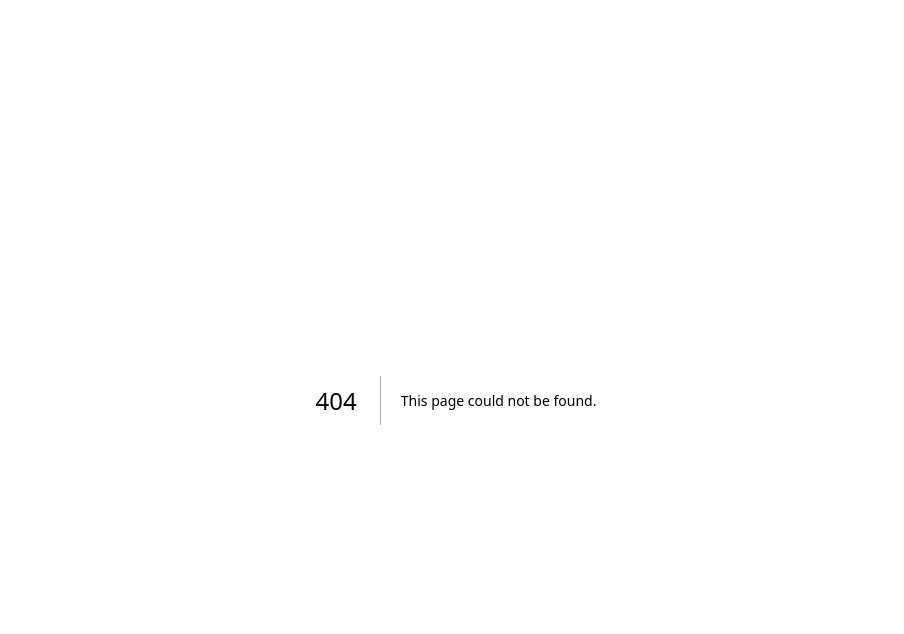
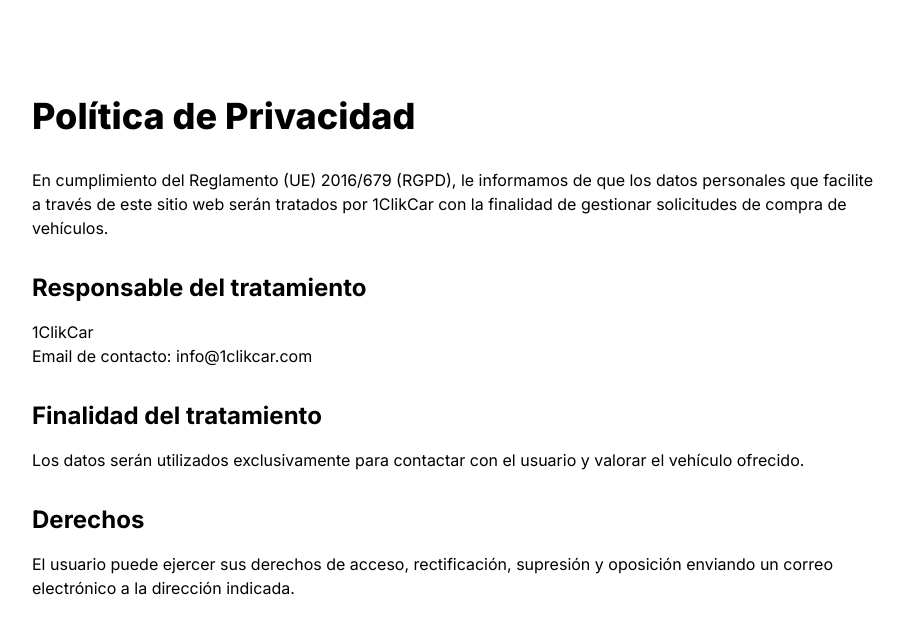
Before and after one commit to jvaloptt-oss/1clikcar, a Next.js app: page /privacidad in a window 1280 px wide. Before the commit this address had no page. Shown: the top 634 px of the page, without its empty margins (184-1088 px from the left). Built offline with nearby package versions, Linux system fonts and the light colour scheme.

Commit message:
Add legal pages and SEO base

```diff
--- a/src/app/layout.tsx
+++ b/src/app/layout.tsx
@@ -4,10 +4,19 @@ import "./globals.css";
 
 const inter = Inter({ subsets: ["latin"] });
 
-export const metadata: Metadata = {
-  title: "1ClikCar | Compramos tu coche",
-  description: "Compra directa de vehículos en toda España",
+export const metadata = {
+  title: "1ClikCar | Compramos tu coche en toda España",
+  description:
+    "Compra directa de coches sin intermediarios. Valoración profesional y pago rápido en toda España.",
+  keywords: [
+    "comprar coche",
+    "vender coche",
+    "compramos tu coche",
+    "venta coche usada",
+    "tasación coche",
+  ],
 };
+
 
 export default function RootLayout({
   children,
--- a/src/app/page.tsx
+++ b/src/app/page.tsx
@@ -115,6 +115,16 @@ export default function Home() {
           </div>
         </div>
       </section>
+            <div className="md:col-span-2 flex items-start gap-3 text-sm text-gray-600">
+  <input type="checkbox" required className="mt-1" />
+  <p>
+    He leído y acepto la{" "}
+    <a href="/privacidad" className="text-blue-700 underline">
+      política de privacidad
+    </a>{" "}
+    y autorizo el tratamiento de mis datos.
+  </p>
+</div>
 
       {/* FORMULARIO */}
       <section id="form" className="py-32 bg-white px-6">
--- /dev/null
+++ b/src/app/privacidad/page.tsx
@@ -0,0 +1,35 @@
+export default function Privacidad() {
+  return (
+    <main className="max-w-4xl mx-auto px-6 py-24">
+      <h1 className="text-4xl font-extrabold mb-8">Política de Privacidad</h1>
+
+      <p className="mb-4">
+        En cumplimiento del Reglamento (UE) 2016/679 (RGPD), le informamos de que
+        los datos personales que facilite a través de este sitio web serán
+        tratados por 1ClikCar con la finalidad de gestionar solicitudes de
+        compra de vehículos.
+      </p>
+
+      <h2 className="text-2xl font-bold mt-8 mb-4">
+        Responsable del tratamiento
+      </h2>
+      <p>1ClikCar</p>
+      <p>Email de contacto: info@1clikcar.com</p>
+
+      <h2 className="text-2xl font-bold mt-8 mb-4">
+        Finalidad del tratamiento
+      </h2>
+      <p>
+        Los datos serán utilizados exclusivamente para contactar con el usuario
+        y valorar el vehículo ofrecido.
+      </p>
+
+      <h2 className="text-2xl font-bold mt-8 mb-4">Derechos</h2>
+      <p>
+        El usuario puede ejercer sus derechos de acceso, rectificación,
+        supresión y oposición enviando un correo electrónico a la dirección
+        indicada.
+      </p>
+    </main>
+  );
+}
```
